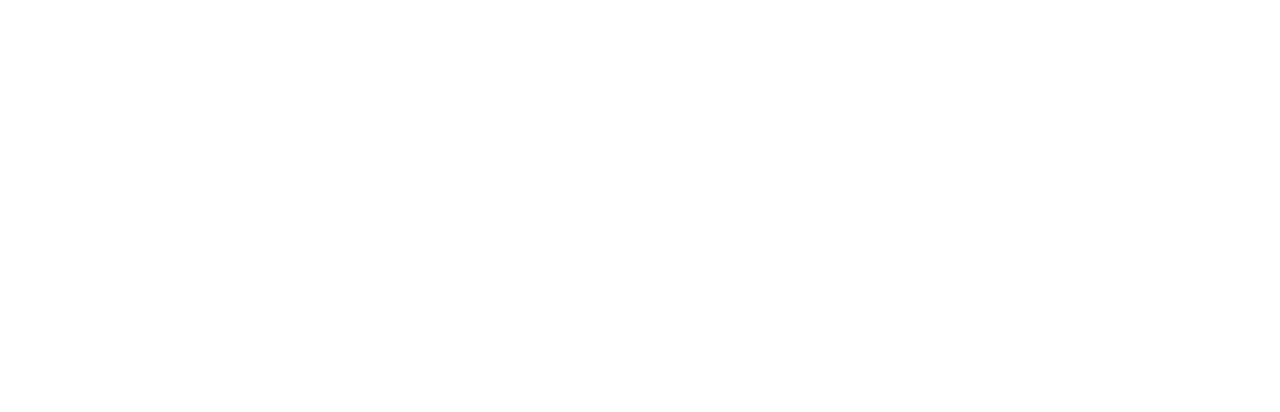
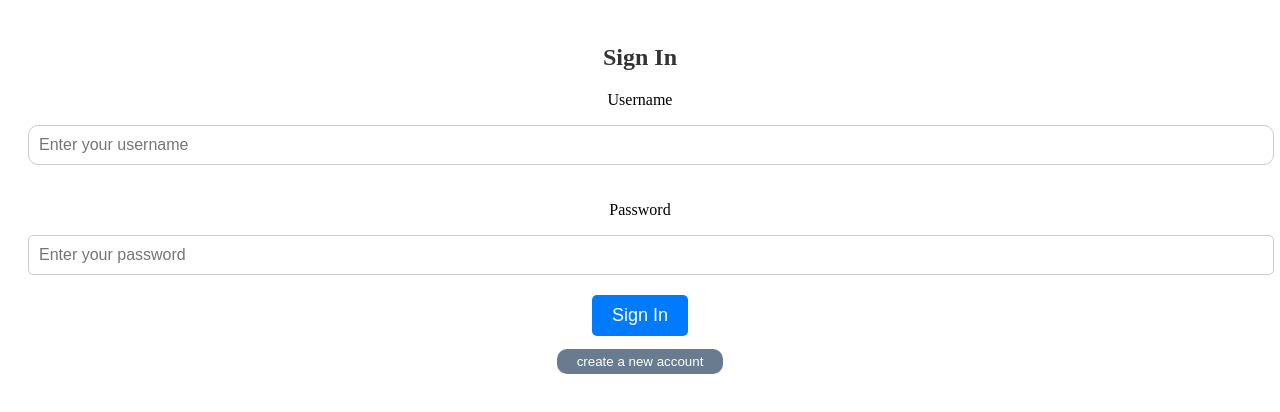
Before and after one commit to Khagendra01/ProfessorAI, a React (Create React App) app in the folder professorai/: page /login in a window 1280 px wide. Before the commit this address had no page. Shown: the top 412 px of the page. Built offline with nearby package versions, Linux system fonts and the light colour scheme.

Commit message:
few chagnge

```diff
--- a/professorai/src/api/chatApi.js
+++ b/professorai/src/api/chatApi.js
@@ -22,4 +22,4 @@ function sendQuiz(messages) {
     });
 }
 
-export { sendMessage };
+export { sendMessage, sendQuiz };
--- a/professorai/src/components/Register.js
+++ b/professorai/src/components/Register.js
@@ -11,6 +11,11 @@ function RegisterPrompt() {
 
   const handleregisterInfoChange = (name, value) => {
     setregisterInfo({ ...registerInfo, [name]: value });
+  };
+
+  const handleNavigation = (route) => {
+    alert("tungu tungu, login tanana");
+    navigate(route);
   };
 
   const handleSignIn = async () => {
@@ -69,7 +74,9 @@ function RegisterPrompt() {
 
       <button onClick={handleSignIn} className="sign-in-button">
         Register
-      </button>
+      </button><br></br>
+      <button className="register-button" onClick={() => handleNavigation("/login")}> Already a user?, Log In</button>
+
     </div>
   );
 }
--- a/professorai/src/components/Routes.js
+++ b/professorai/src/components/Routes.js
@@ -21,6 +21,7 @@ const RouteConfig= () => {
           <Route path="/feedback" element={user ? <Feedback /> : <Navigate to='/' />} />
           <Route path="/profile" element={user ? <Profile /> : <Navigate to='/' />} />
           <Route path="/register" element={!user ? <RegisterPrompt /> : <Navigate to='/' />} />
+          <Route path="/login" element={!user ? <SignInPrompt /> : <Navigate to='/' />} />
         </Routes>
       </BrowserRouter>
     );
```
